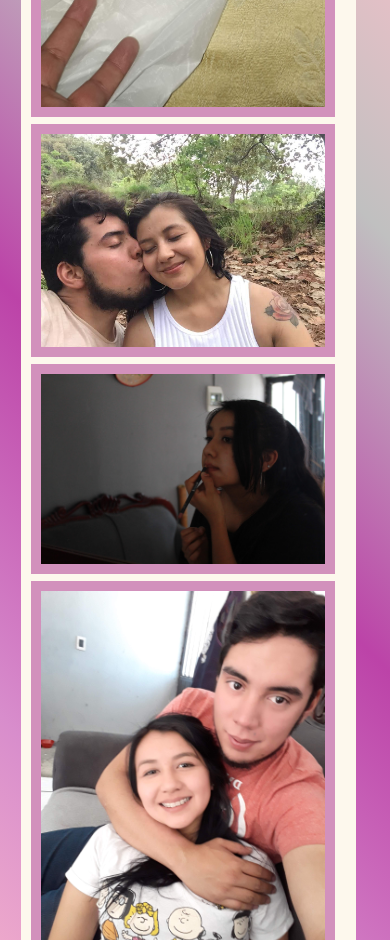
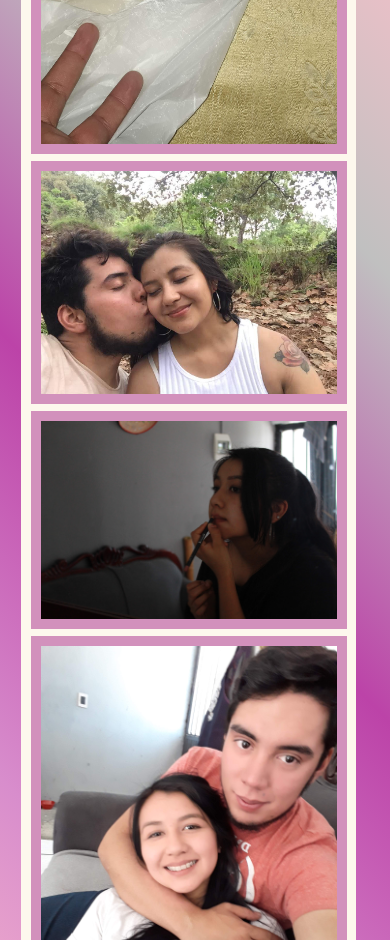
Before and after one commit to Diavolochief/parati, a plain HTML site: page Mabelle/Lacache.html in a window 390 px wide. Shown: the part 1060-2000 px from the top of the page. Drawn offline with Linux system fonts and the light colour scheme.

Commit message:
ultima pagina 7

```diff
--- a/Mabelle/Lacache.html
+++ b/Mabelle/Lacache.html
@@ -21,12 +21,12 @@
     <div class="tacoss22">
       <div>
         <div class="lacache"> </div>
-        <img class="ultima-imagen" src="../img/IMG-20200315-WA0062.jpg"  alt="1 tu y yo" >
-        <img class="ultima-imagen" src="../img/IMG-20190425-WA0005.jpeg" alt="3 tu y yo" >
-        <img class="ultima-imagen" src="../img/IMG-20190727-WA0062.jpg" alt="4 tu y yo" >
-        <img class="ultima-imagen" src="../img/IMG_9313.JPG" alt="2 tu y yo" >
-        <img class="ultima-imagen"src="../img/20190413_155127.jpg" alt="1 tu y yo" >
-        <img class="ultima-imagen" src="../img/Screenshot_20190301-003754_WhatsApp.jpg" alt="1 tu y yo" >
+        <img class="ultima-imagen2" src="../img/IMG-20200315-WA0062.jpg"  alt="1 tu y yo" >
+        <img class="ultima-imagen2" src="../img/IMG-20190425-WA0005.jpeg" alt="3 tu y yo" >
+        <img class="ultima-imagen2" src="../img/IMG-20190727-WA0062.jpg" alt="4 tu y yo" >
+        <img class="ultima-imagen2" src="../img/IMG_9313.JPG" alt="2 tu y yo" >
+        <img class="ultima-imagen2"src="../img/20190413_155127.jpg" alt="1 tu y yo" >
+        <img class="ultima-imagen2" src="../img/Screenshot_20190301-003754_WhatsApp.jpg" alt="1 tu y yo" >
       </div>
       <!--imagen final-->
       <figure>
--- a/css/estilos.css
+++ b/css/estilos.css
@@ -327,10 +327,10 @@ img {
 
 .tacoss22 {
     background: url(../img/mabelle.JPG);
-    width: 95%;
+    width: 99%;
     height: auto;
     background-attachment: fixed;
-    background-position: 0% 100%;
+    background-position: 0% 0%;
     background-size: contain;
     background-repeat: no-repeat;
 }
```
